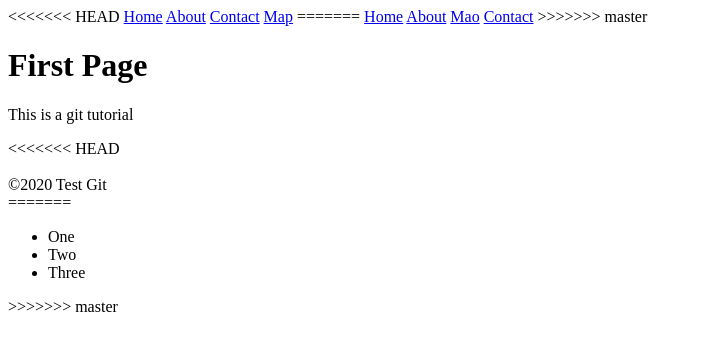
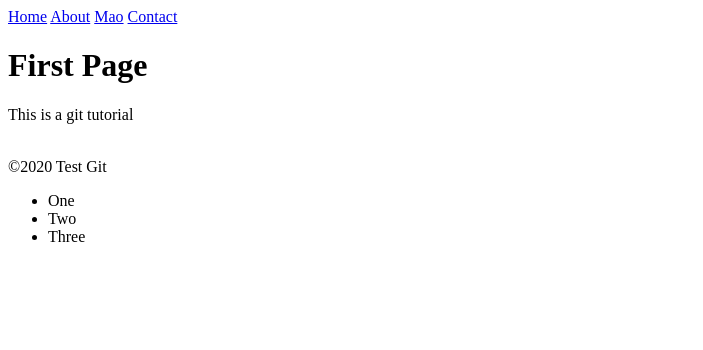
Before and after one commit to VAyala27/git-test, a plain HTML site: page index.html in a window 1280 px wide. Shown: the whole page, without its empty margins (0-703 px from the left). Drawn offline with Linux system fonts and the light colour scheme.

```diff
--- a/index.html
+++ b/index.html
@@ -8,33 +8,23 @@
 
   <body>
     <header>
-<<<<<<< HEAD
-      <a href="#">Home</a>
-      <a href="#">About</a>
-      <a href="#">Contact</a>
-      <a href="#">Map</a>
-=======
       <a href="home.html">Home</a>
       <a href="about.html">About</a>
       <a href="map.html">Mao</a>
       <a href="contact.html">Contact</a>
->>>>>>> master
     </header>
     <h1>First Page</h1>
     <p>This is a git tutorial</p>
 
-<<<<<<< HEAD
     <aside>
       <img src="bg.jpg" alt="" />
     </aside>
 
     <footer>&copy;2020 Test Git</footer>
-=======
     <ul>
       <li>One</li>
       <li>Two</li>
       <li>Three</li>
     </ul>
->>>>>>> master
   </body>
 </html>
```
Also changed, not shown: 1 other file.
